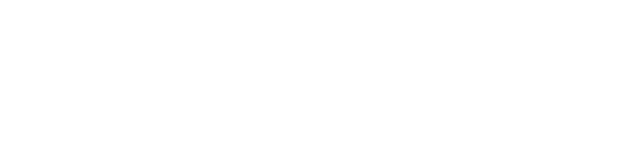
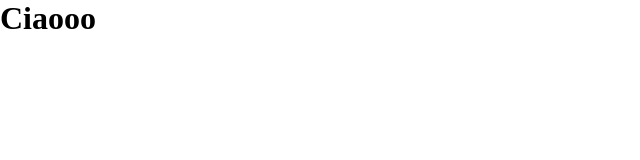
Before and after one commit to Simojs89/Progetto-Git, a plain HTML site: page index.html in a window 1280 px wide. Shown: the whole page, without its empty margins (0-640 px from the left). Drawn offline with Linux system fonts and the light colour scheme.

Commit message:
Update index.html
add a h1 title

```diff
--- a/index.html
+++ b/index.html
@@ -7,5 +7,7 @@
     <link rel="stylesheet" href="style.css" />
     <title>Progetto Git</title>
   </head>
-  <body></body>
+  <body>
+    <h1>Ciaooo</h1>
+  </body>
 </html>
```
